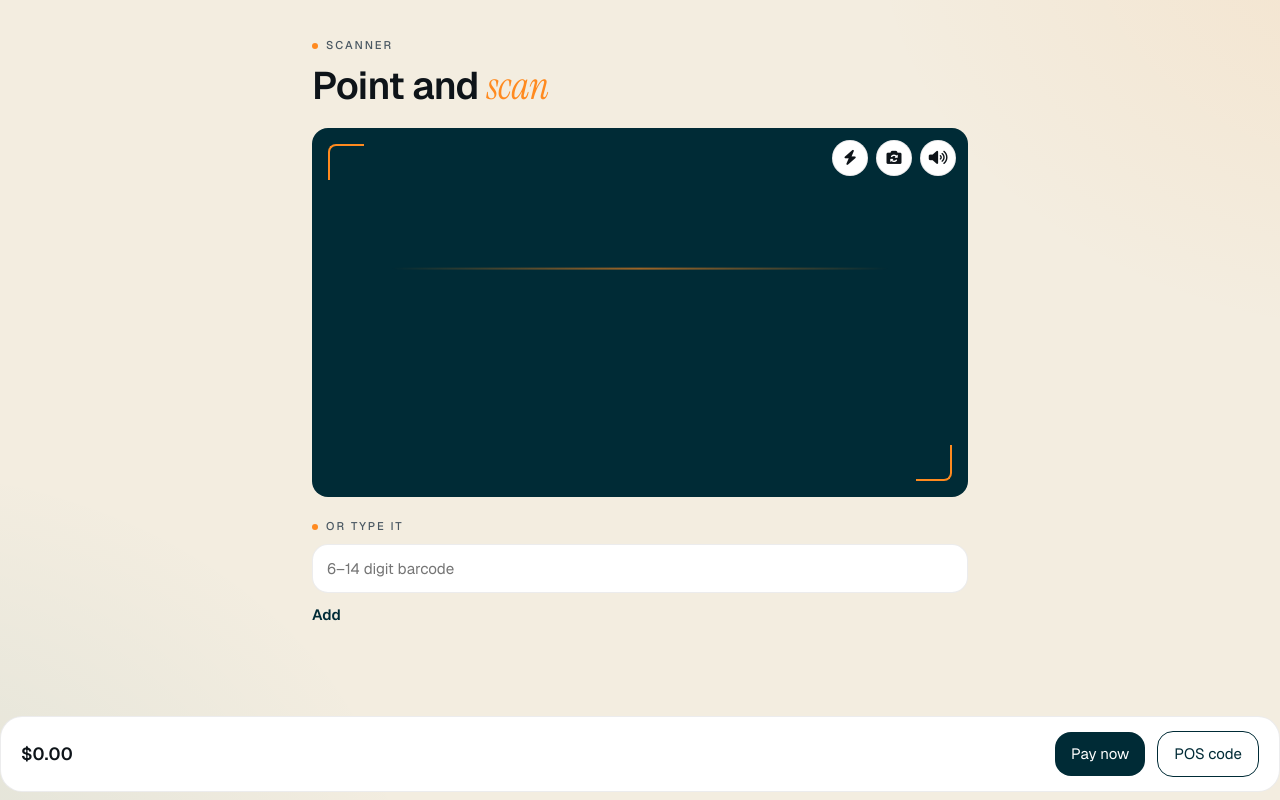
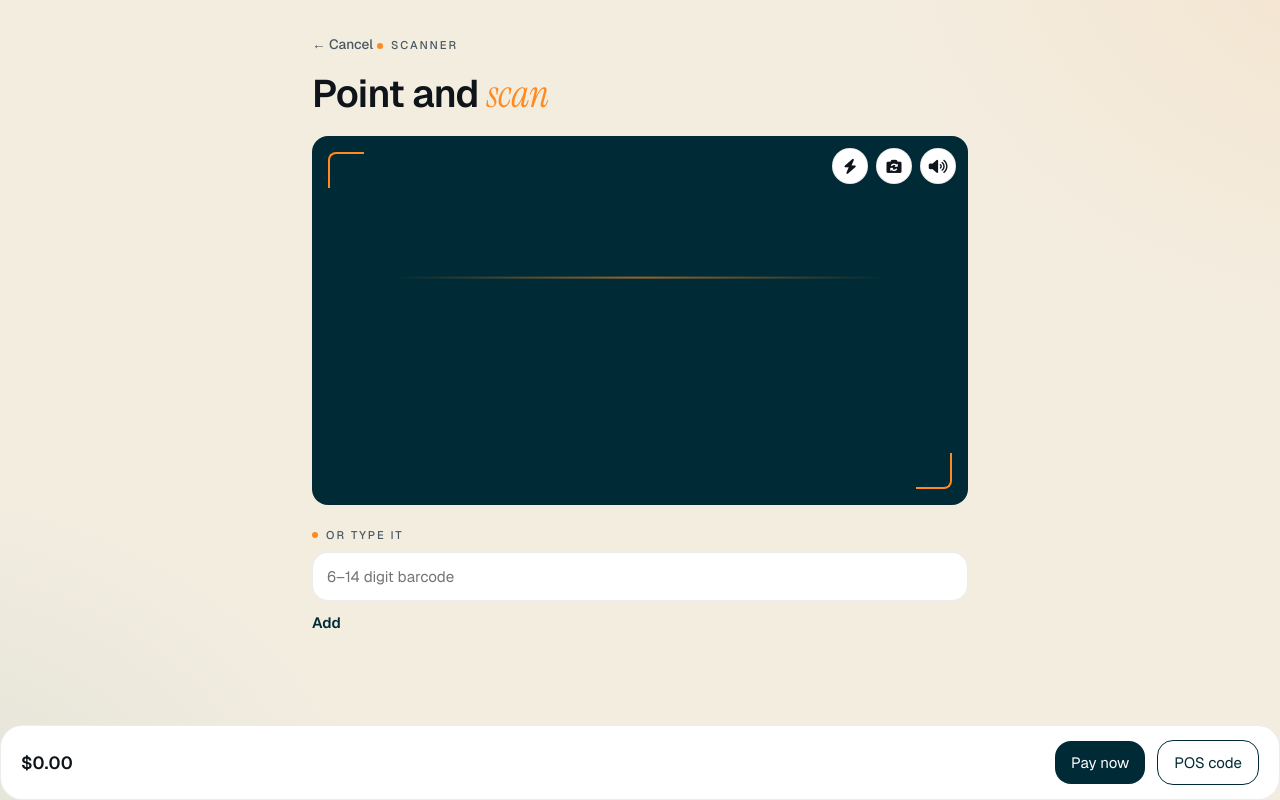
Before and after one commit to sergiu-sa/kid_bank_, a website: page scanner.html in a window 1280 px wide. Drawn offline with nearby package versions, Linux system fonts and the light colour scheme.

Commit message:
feat: scanner cancel link + multi-page build + drop SPA redirect; docs: refresh

```diff
--- a/scanner.html
+++ b/scanner.html
@@ -20,6 +20,7 @@
   </head>
   <body class="scanner-page">
     <div class="scanner-shell">
+      <a href="/" class="cancel-scan" aria-label="Cancel scan and return to dashboard">← Cancel</a>
       <span class="eyebrow">Scanner</span>
       <h2 class="scanner-title">Point and <em>scan</em></h2>
 
--- a/src/assets/scanner.css
+++ b/src/assets/scanner.css
@@ -16,6 +16,21 @@ body.scanner-page {
   max-width: 720px;
   margin: 0 auto;
   padding: clamp(16px, 4vw, 32px);
+}
+
+.cancel-scan {
+  display: inline-flex;
+  align-items: center;
+  gap: 4px;
+  margin-bottom: 16px;
+  color: var(--ink-muted);
+  text-decoration: none;
+  font-size: 0.85rem;
+  font-weight: 500;
+  transition: color 0.15s ease;
+}
+.cancel-scan:hover {
+  color: var(--ink);
 }
 
 .eyebrow {
```
Also changed, not shown: vite.config.js (+12 -11 lines), README.md, netlify.toml.
